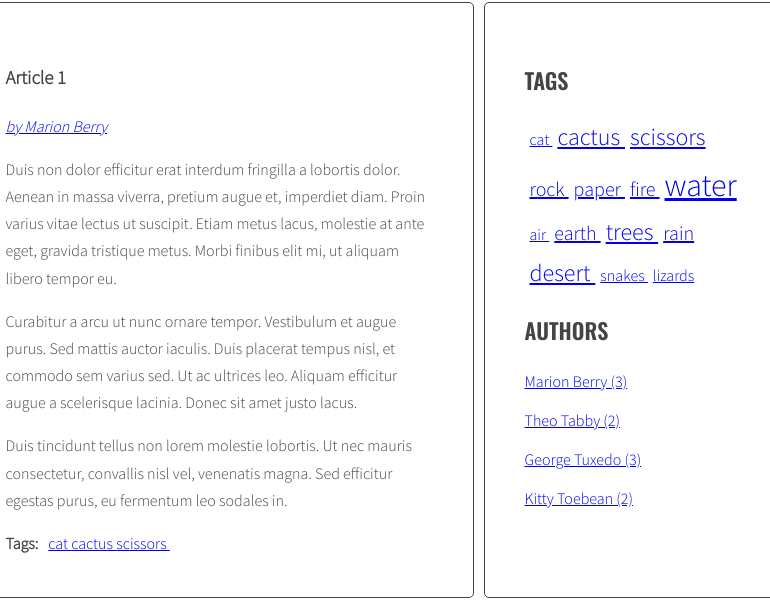
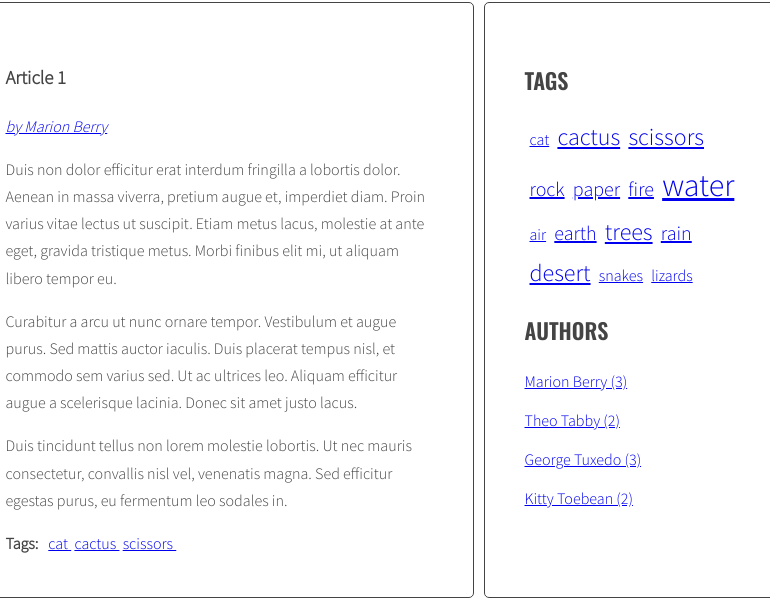
Before and after one commit to Demeqrosad/javascript-blog, a website: page index.html in a window 1280 px wide. Shown: the part 241-844 px from the top of the page, 421-1191 px from the left. Drawn offline with nearby package versions, Linux system fonts and the light colour scheme.

Commit message:
Add Handlebars templates

```diff
--- a/index.html
+++ b/index.html
@@ -191,6 +191,22 @@
 <script id="template-article-link" type="text/x-handlebars-template">
   <li><a href="#{{ id }}"><span>{{ title }}</span></a></li>
 </script>
+<script id="template-tag-link" type="text/x-handlebars-template">
+  <li><a href="#tag-{{tag}}">{{tag}}&nbsp</a></li>
+</script>
+<script id="template-author-link" type="text/x-handlebars-template">
+  <a href="#author-{{authorID}}"> by {{author}}</a>
+</script>
+<script id="template-tag-cloud-link" type="text/x-handlebars-template">
+  {{#each tags}}
+  <li><a href="#tag-{{tag}}" class="{{className}}">{{tag}}</a></li>
+  {{/each}}
+</script>
+<script id="template-authors-list-link" type="text/x-handlebars-template">
+  {{#each authors}}
+  <li><a href="#{{hrefName}}">{{author}}</a></li>
+  {{/each}}
+</script>
 <script src="https://cdnjs.cloudflare.com/ajax/libs/handlebars.js/4.1.0/handlebars.min.js"></script>
 <script src="js/script.js"></script>
 </html>
--- a/js/script.js
+++ b/js/script.js
@@ -1,7 +1,11 @@
 'use strict';
 const templates =
 {
-  articleLink: Handlebars.compile(document.querySelector('#template-article-link').innerHTML)
+  articleLink: Handlebars.compile(document.querySelector('#template-article-link').innerHTML),
+  tagLink: Handlebars.compile(document.querySelector('#template-tag-link').innerHTML),
+  authorLink: Handlebars.compile(document.querySelector('#template-author-link').innerHTML),
+  tagCloudLink: Handlebars.compile(document.querySelector('#template-tag-cloud-link').innerHTML),
+  authorsListLink: Handlebars.compile(document.querySelector('#template-authors-list-link').innerHTML),
 };
 
 const optArticleSelector = '.post',
@@ -183,7 +187,9 @@ function generateTags()
       /* generate HTML of the link */
 
       console.log('tag: ', tag);
-      const html = '<li><a href="#tag-' + tag +'">' + tag + '&nbsp' + '</a></li>';
+      const htmlData = {tag: tag};
+      const html = templates.tagLink(htmlData);
+      //const html = '<li><a href="#tag-' + tag +'">' + tag + '&nbsp' + '</a></li>';
       /* add generated code to html variable */
 
       liHTML = liHTML + html;
@@ -219,7 +225,8 @@ function generateTags()
   /* create variable for all links HTML code */
   const tagsParams = calculateTagsParams(allTags);
   console.log('tagsParams: ', tagsParams);
-  let allTagsHTML = '';
+  //let allTagsHTML = '';
+  const allTagsData = {tags: []};
 
   /* START LOOP: for each tag in allTags: */
 
@@ -229,16 +236,21 @@ function generateTags()
     /* generate code of a link and add it to allTagsHTML */
 
     //allTagsHTML += '<li><a href="#tag-' + tag + '" class="' + calculateTagClass(allTags[tag], tagsParams) + '">' + tag + ' (' + allTags[tag] + ') ';
-    allTagsHTML += '<li><a href="#tag-' + tag + '" class="' + calculateTagClass(allTags[tag], tagsParams) + '">' + tag + ' </a></li>';
-    console.log('allTagsHTML: ', allTagsHTML);
+    //allTagsHTML += '<li><a href="#tag-' + tag + '" class="' + calculateTagClass(allTags[tag], tagsParams) + '">' + tag + ' </a></li>';
+    //console.log('allTagsHTML: ', allTagsHTML);
+    allTagsData.tags.push({
+      tag: tag,
+      count: allTags[tag],
+      className: calculateTagClass(allTags[tag], tagsParams)
+    });
 
   /* END LOOP: for each tag in allTags: */
   }
 
   /* [NEW] add html from allTagsHTML to tagList */
 
-  tagList.innerHTML = allTagsHTML;
-  console.log('allTags: ', allTags);
+  tagList.innerHTML = templates.tagCloudLink(allTagsData);
+  console.log('allTagsData: ', allTagsData);
 }
 
 generateTags();
@@ -345,7 +357,9 @@ function generateAuthors()
 
     /* generate HTML of the link */
 
-    const html = '<a href="#author-' + articleDataAuthor.replace(' ', '_') +'">' + 'by ' + articleDataAuthor + '</a>';
+    const htmlData = {authorID: articleDataAuthor.replace(' ', '_'), author: articleDataAuthor};
+    const html = templates.authorLink(htmlData);
+    //const html = '<a href="#author-' + articleDataAuthor.replace(' ', '_') +'">' + 'by ' + articleDataAuthor + '</a>';
     console.log('html with author: ', html);
 
     /* check if this link is not already in allAuthors */
@@ -371,20 +385,26 @@ function generateAuthors()
   const authorList = document.querySelector(optAuthorsListSelector);
 
   /* START LOOP: for each author in allAuthors */
-  let allAuthorsHTML = '';
+  //let allAuthorsHTML = '';
+  const allAuthorsData = {authors: []};
 
   for(let author in allAuthors)
   {
     /* generate code of a link and add it to allAuthorsHTML */
 
-    allAuthorsHTML += '<li><a href="#author-' + author.replace(' ', '_') + '">' + author + ' (' + allAuthors[author] + ') </a></li>';
+    //allAuthorsHTML += '<li><a href="#author-' + author.replace(' ', '_') + '">' + author + ' (' + allAuthors[author] + ') </a></li>';
+    allAuthorsData.authors.push({
+      authorID: author.replace(' ', '_'),
+      author: author + ' (' + allAuthors[author] + ')',
+      hrefName: 'author-' + author.replace(' ', '_')
+    });
     console.log('author: ', author);
-    console.log('allAuthorsHTML: ', allAuthorsHTML);
+    console.log('allAuthorsData: ', allAuthorsData);
   }
 
   /* add html from allAuthorsHTML to authorList */
 
-  authorList.innerHTML = allAuthorsHTML;
+  authorList.innerHTML = templates.authorsListLink(allAuthorsData);
 }
 
 generateAuthors();
```
